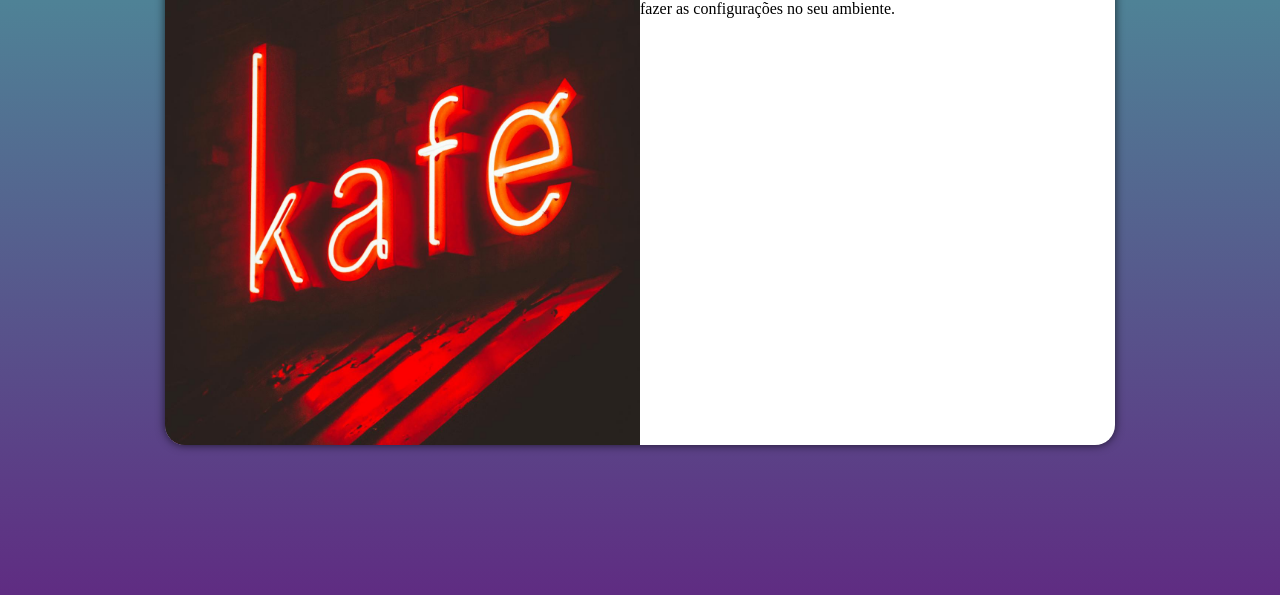
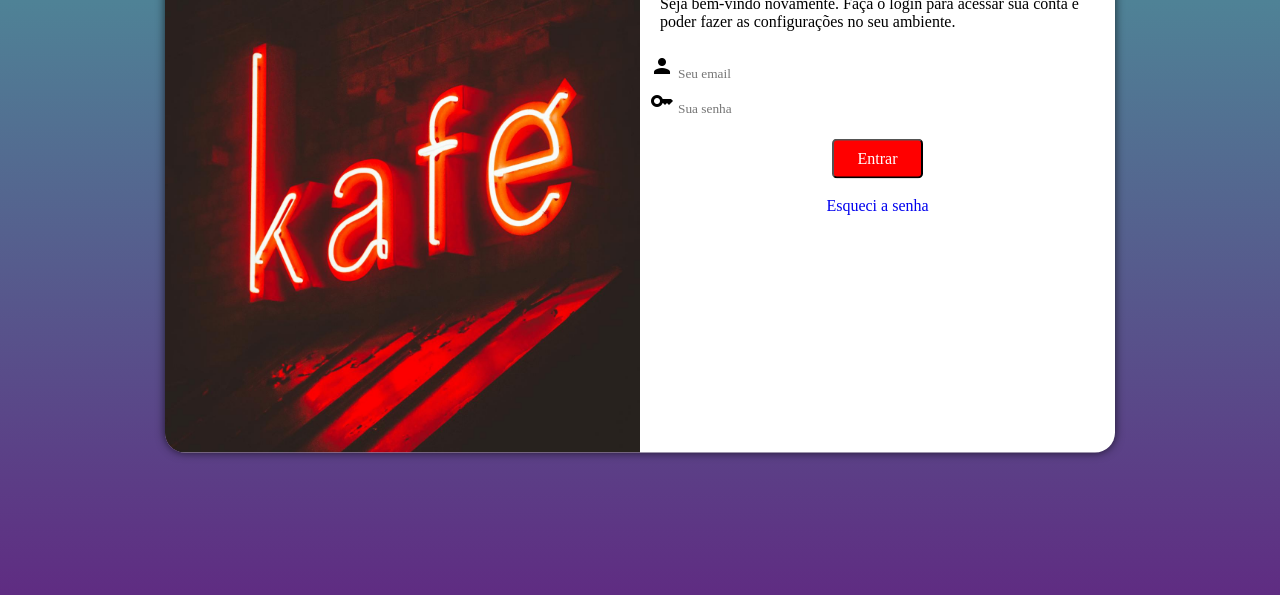
Before and after one commit to maicondsm/login-responsivo, a plain HTML site: page index.html in a window 1280 px wide. Shown: the part 205-800 px from the top of the page. Drawn offline with Linux system fonts and the light colour scheme.

Commit message:
atualizando desing

```diff
--- a/index.html
+++ b/index.html
@@ -5,6 +5,8 @@
     <meta name="viewport" content="width=device-width, initial-scale=1.0">
     <link rel="stylesheet" href="style.css">
     <link rel="stylesheet" href="media-query.css">
+    <link href="https://fonts.googleapis.com/icon?family=Material+Icons"
+      rel="stylesheet">
     <title>Document</title>
 </head>
 <body>
@@ -14,8 +16,21 @@
             </div>
             <div id="formulario">
                 <h1>Login</h1>
-                <p>Seja bem-vindo novamente. Faça o login para acessar sua conta e poder fazer as configurações no seu ambiente.</p>
-                <form action="login.php" method="post"></form>
+                <p>Seja bem-vindo novamente. Faça o login para acessar sua conta e poder fazer as configurações no seu ambiente.</p><br>
+                <form action="login.php" method="post" autocomplete="on">
+                    <div class="campo">
+                        <i class="material-icons">person</i>
+                        <input type="email" name="login" id="ilogin" placeholder="Seu email" autocomplete="email" required maxlength="30">
+                        <label for="ilogin">Login</label>
+                    </div>
+                    <div class="campo">
+                        <i class="material-icons">key</i>
+                        <input type="password" name="senha" id="isenha" placeholder="Sua senha" autocomplete="current-password" required minlength="8" maxlength="20">
+                        <label for="isenha">Senha</label>
+                    </div>
+                    <input type="submit" value="Entrar"><br>
+                    <a href="esqueci.html" class="btn">Esqueci a senha</a>
+                </form>
             </div>
         </section>
     </main>
--- a/media-query.css
+++ b/media-query.css
@@ -30,7 +30,21 @@ Grandes telas: acima de 1200px */
     section#login > div#formulario {
         float: right;
         width: 60%;
+        padding-left: 10px;
     }
+
+    form > input[type=submit] {
+        display: block;
+        margin: auto;
+        margin-top: 20px;
+        font-size: 1em;
+        width: 50%;
+        height: 40px;
+        background-color: red;
+        color: white;
+        border-radius: 5px;
+    }
+
 }
 
 @media screen and (min-width: 992px) {
@@ -47,8 +61,29 @@ Grandes telas: acima de 1200px */
         height: 100%;
     }
 
-    section#login > div#gformulario {
+    section#login > div#formulario {
         float: right;
         width: 50%;
     }
+
+    div#formulario > h1 {
+        font-size: 2em;
+    }
+
+    div#formulario > p {
+        margin-left: 10px;
+    }
+
+    form > input[type=submit] {
+        display: block;
+        margin: auto;
+        margin-top: 20px;
+        font-size: 1em;
+        width: 20%;
+        height: 40px;
+        background-color: red;
+        color: white;
+        border-radius: 5px;
+    }
+
 }
--- a/style.css
+++ b/style.css
@@ -1,15 +1,10 @@
-
-
-/* Paleta de cores
-Verde: #49a09d
-Lilas: #5f2c82 */
-
 :root {
     --verde: #49a09d;
     --Lilas: #5f2c82;
 }
 
 * {
+    font-family: 'Times New Roman', Times, serif;
     padding: 0;
     margin: 0;
     box-sizing: border-box;
@@ -36,12 +31,25 @@ section#login {
 
     background-color: white;
     width: 250px;
-    height: 500px;
+    height: 515px;
     border-radius: 20px;
     box-shadow: 0px 0px 10px #000000ad;
 
     transition: width .3s, height .3s;
     transition-timing-function: ease;
+}
+
+form > div.campo {
+    display: block;
+    font-size: 1em;
+    width: 100%;
+    height: 30px;
+    border-radius: 5px;
+    margin: 5px 0px;
+}
+
+div.campo > label {
+    display: none;
 }
 
 section#login > div#imagem {
@@ -56,3 +64,47 @@ section#login > div#formulario {
     display: block;
     padding: 10px;
 }
+
+div#formulario > h1 {
+    text-align: center;
+    margin-bottom: 10px;
+}
+
+form > div.campo > input[type=email] {
+    border: none;
+    height: 30px;
+}
+
+form > div.campo > input[type=password] {
+    border: none;
+    height: 30px;
+}
+
+form > input[type=submit] {
+    display: block;
+    font-size: 1em;
+    width: 100%;
+    height: 40px;
+    background-color: red;
+    color: white;
+    border-radius: 5px;
+}
+
+form > input[type=submit]:hover {
+    background: linear-gradient(to top, #681313, red);
+    font-size: 1.02em;
+}
+
+form > a.btn {
+    display: block;
+    text-align: center;
+    font-size: 1em;
+    width: 100%;
+    height: 40px;
+    text-decoration: none;
+}
+
+form > a.btn:hover {
+    color: purple;
+    font-size: 1.01em;
+}
```
